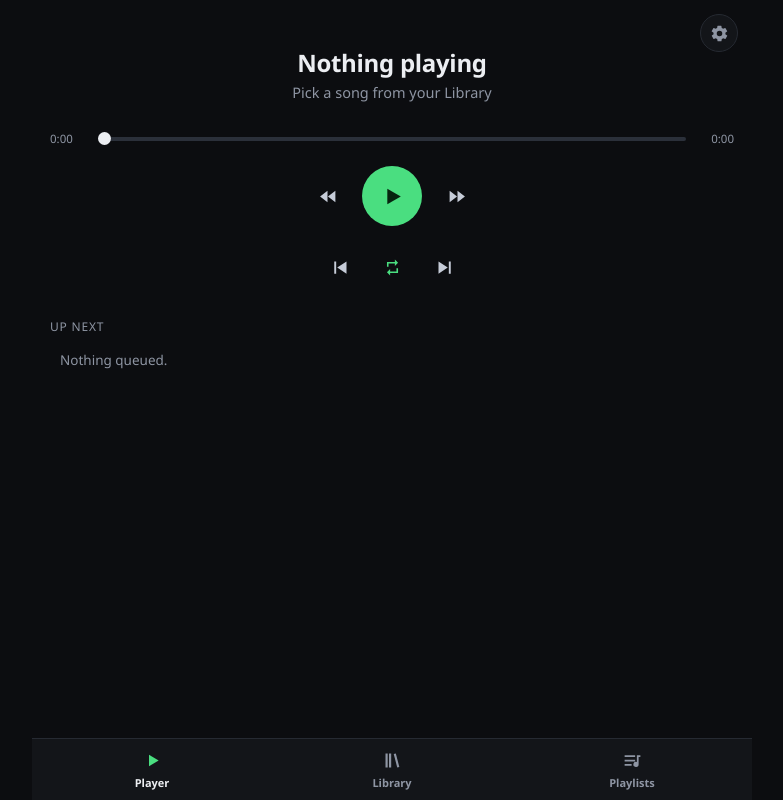
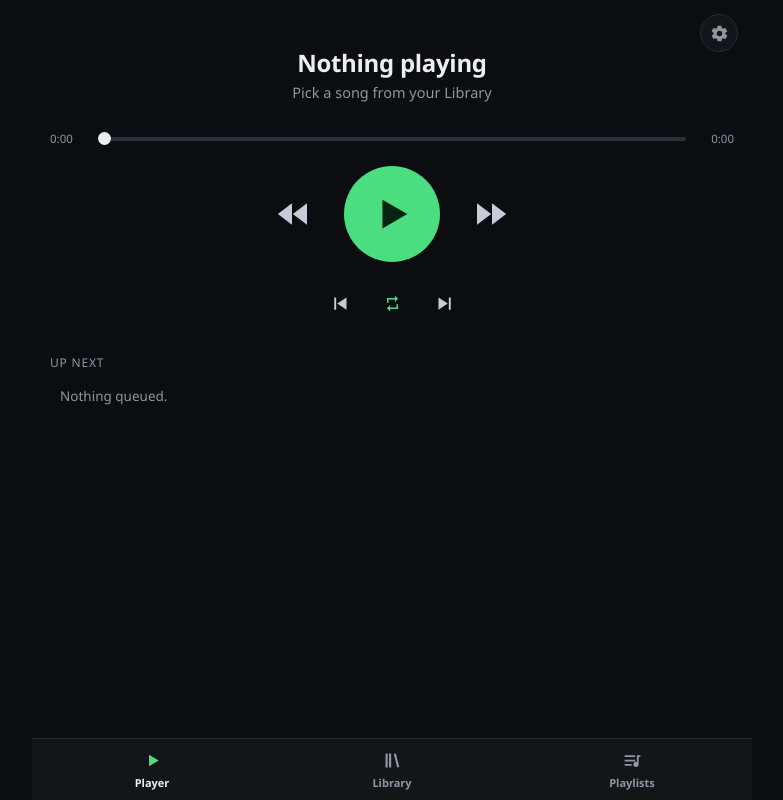
Before and after one commit to szqazi/SherryPlayer, a plain HTML site: page index.html in a window 1280 px wide. Shown: the whole page, without its empty margins (248-1031 px from the left). Drawn offline with Linux system fonts and the light colour scheme.

Commit message:
Make play/rewind/forward icons at least 2x the repeat row's size
Co-Authored-By: Claude Sonnet 5 <noreply@anthropic.com>

```diff
--- a/index.html
+++ b/index.html
@@ -45,14 +45,14 @@
         </div>
 
         <div class="controls">
-          <button class="ctrl" id="btnRewind" title="Rewind 10 seconds" aria-label="Rewind 10 seconds">
+          <button class="ctrl ctrl-lg" id="btnRewind" title="Rewind 10 seconds" aria-label="Rewind 10 seconds">
             <svg viewBox="0 0 24 24"><path d="M12 5.5v13L3.5 12zM21 5.5v13L12.5 12z"/></svg>
           </button>
           <button class="ctrl ctrl-main" id="btnPlay" title="Play / Pause" aria-label="Play or pause">
             <svg viewBox="0 0 24 24" id="iconPlay"><path d="M7 4.5l13 7.5-13 7.5z"/></svg>
             <svg viewBox="0 0 24 24" id="iconPause" class="hidden"><path d="M7 5h3.6v14H7zM13.4 5H17v14h-3.6z"/></svg>
           </button>
-          <button class="ctrl" id="btnForward" title="Forward 10 seconds" aria-label="Forward 10 seconds">
+          <button class="ctrl ctrl-lg" id="btnForward" title="Forward 10 seconds" aria-label="Forward 10 seconds">
             <svg viewBox="0 0 24 24"><path d="M12 5.5v13l8.5-6.5zM3 5.5v13L11.5 12z"/></svg>
           </button>
         </div>
--- a/style.css
+++ b/style.css
@@ -172,7 +172,7 @@ input[type=range]:hover::-webkit-slider-thumb { background: var(--accent); }
 
 .controls {
   display: flex; align-items: center; justify-content: center;
-  gap: 6px; margin: 14px 0 4px;
+  gap: 16px; margin: 14px 0 4px;
 }
 .ctrl {
   background: none; border: none; cursor: pointer;
@@ -184,11 +184,15 @@ input[type=range]:hover::-webkit-slider-thumb { background: var(--accent); }
 .ctrl:hover { background: var(--bg-3); }
 .ctrl:hover svg { fill: var(--text); }
 .ctrl:active { transform: scale(.92); }
+
+/* Rewind/forward: at least double the repeat row's icon size. */
+.ctrl-lg { width: 72px; height: 72px; }
+.ctrl-lg svg { width: 40px; height: 40px; }
+
 .ctrl-main {
-  width: 60px; height: 60px; background: var(--accent);
-  margin: 0 6px;
+  width: 96px; height: 96px; background: var(--accent);
 }
-.ctrl-main svg { width: 25px; height: 25px; fill: #06240f; }
+.ctrl-main svg { width: 46px; height: 46px; fill: #06240f; }
 .ctrl-main:hover { background: var(--accent-dk); }
 .ctrl-main:hover svg { fill: #06240f; }
 
```
